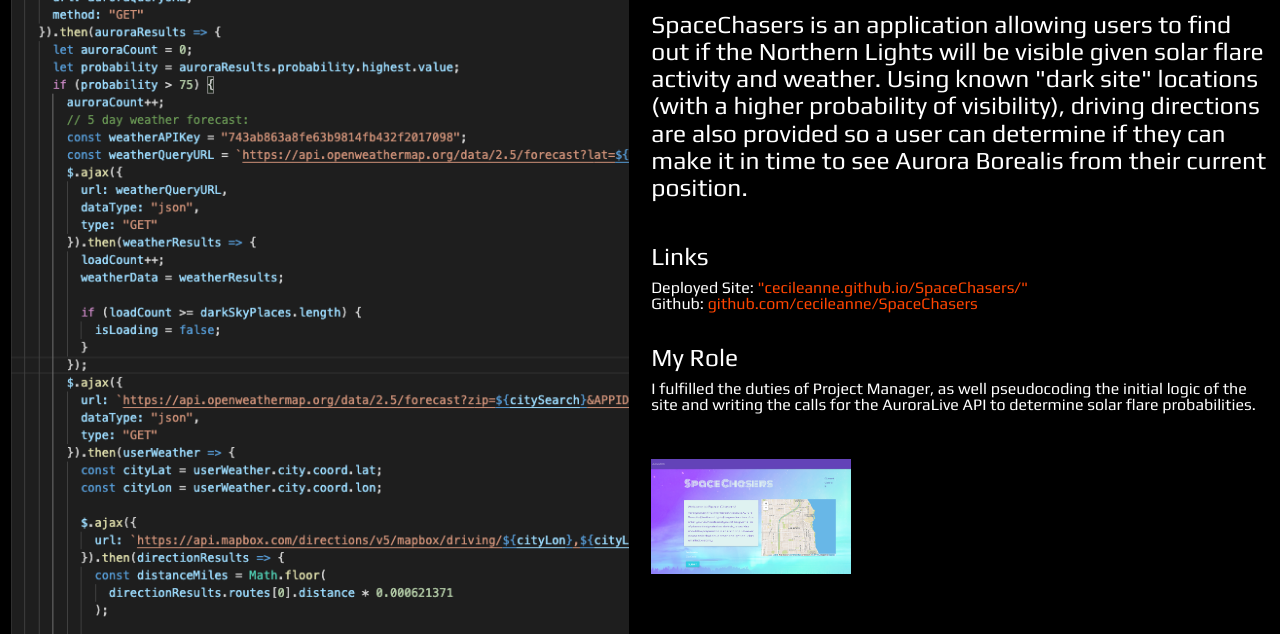
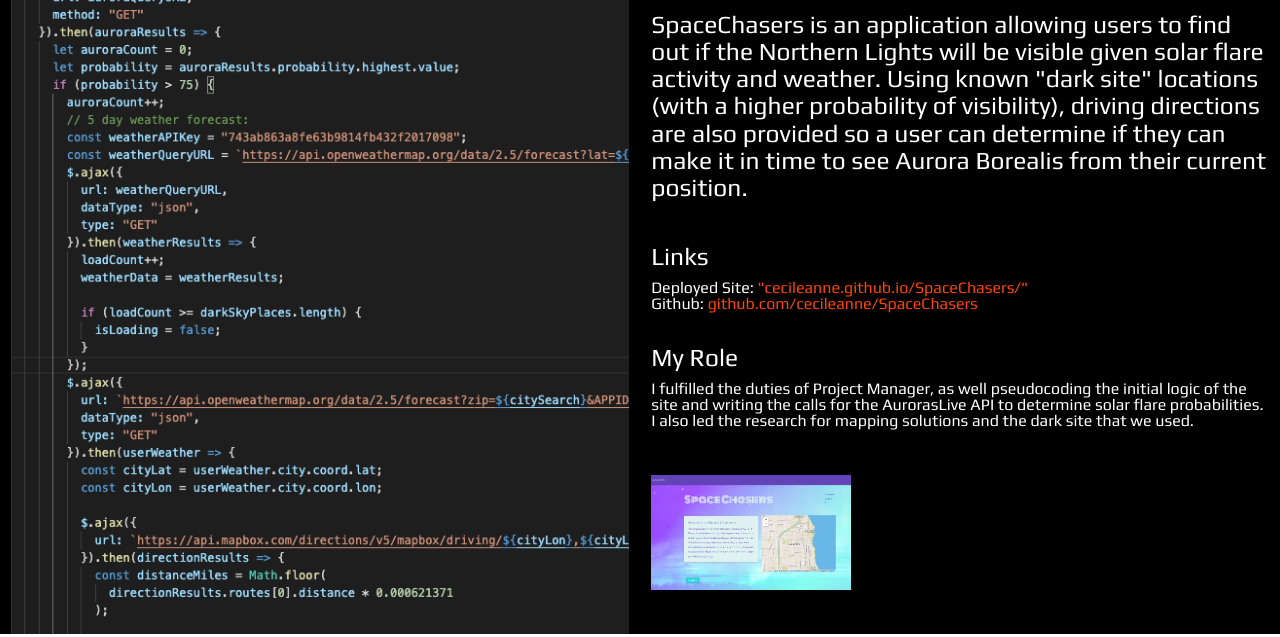
Before and after one commit to cecileanne/Portfolio, a website: page public/spacechasersPort.html in a window 1280 px wide. Shown: the part 100-737 px from the top of the page. Drawn offline with nearby package versions, Linux system fonts and the light colour scheme.

Commit message:
fixed typos

```diff
--- a/public/spacechasersPort.html
+++ b/public/spacechasersPort.html
@@ -47,7 +47,7 @@
             <br>
             <div>
               <h5>My Role</h5>
-              <p>I fulfilled the duties of Project Manager, as well pseudocoding the initial logic of the site and writing the calls for the AuroraLive API to determine solar flare probabilities.</p>
+              <p>I fulfilled the duties of Project Manager, as well pseudocoding the initial logic of the site and writing the calls for the AurorasLive API to determine solar flare probabilities. I also led the research for mapping solutions and the dark site that we used.</p>
             </div>
             <br>
             <div>
```
